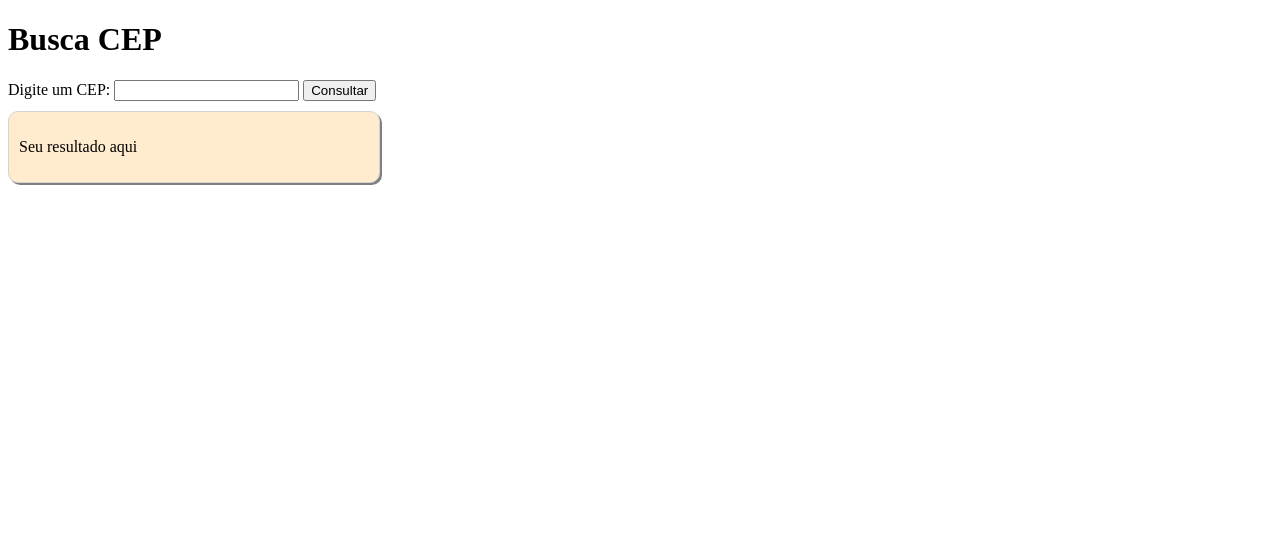
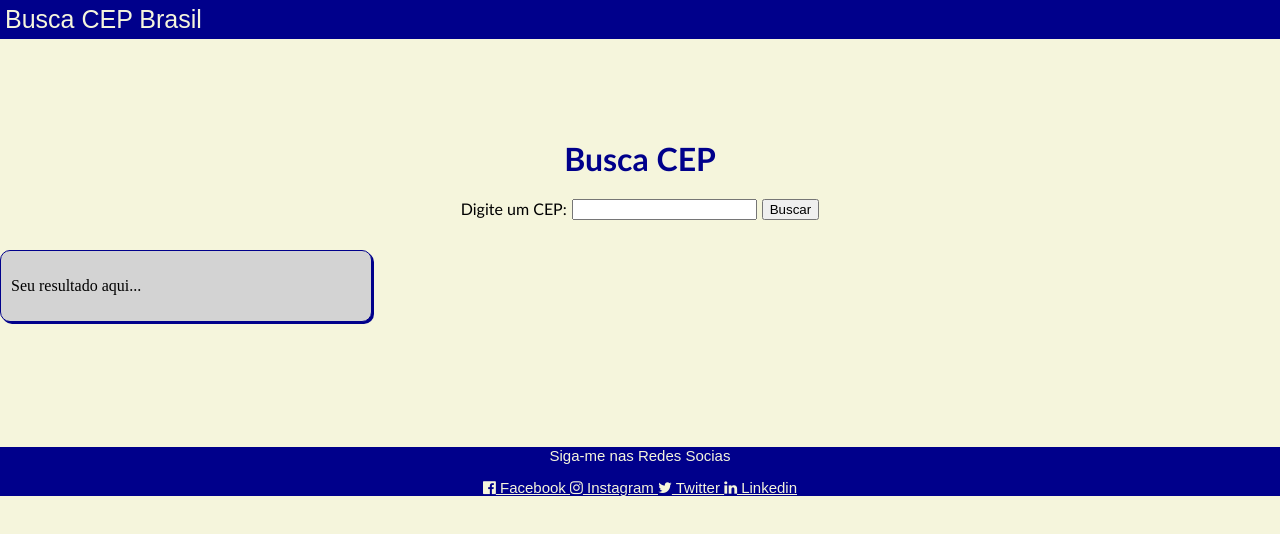
Before and after one commit to thiagoinacioprog/integracao-competencias-profissionais, a plain HTML site: page index.html in a window 1280 px wide. Drawn offline with Linux system fonts and the light colour scheme.

Commit message:
finalizado_mas pode melhorar

```diff
--- a/css/main.css
+++ b/css/main.css
@@ -1,12 +1,64 @@
+.navbar {
+    background-color: darkblue;
+    font-size: 25px;
+    font-family: Arial, Helvetica, sans-serif;
+    color: beige;
+    padding: 5px 5px;
+}
+
+body {
+    display: block;
+    background-color: beige;
+    margin: 0;
+    padding: 0;
+
+}
+
+h1 {
+    display: flex;
+    justify-content: center;
+    margin-top: 100px;
+    color: darkblue;
+    font-family: 'Trebuchet MS', 'Lucida Sans Unicode', 'Lucida Grande', 'Lucida Sans', Arial, sans-serif;
+
+}
+
+#formulario {
+    display: flex;
+    text-align: center;
+    justify-content: center;
+    gap: 5px;
+    font-family: 'Trebuchet MS', 'Lucida Sans Unicode', 'Lucida Grande', 'Lucida Sans', Arial, sans-serif;
+}
+
+#resultado {
+    display: block;
+    justify-content: center;
+    padding: 10px;
+    margin-top: 30px;
+    max-width: 350px;
+    background-color: lightgray;
+    border: 1px solid darkblue;
+    border-radius: 10px;
+    box-shadow: 2px 2px darkblue;
+
+}
+
+footer {
+    text-align: center;
+    margin-top: 125px;
+    background-color: darkblue;
+    color: beige;
+    font-size: 15px;
+    font-family: Arial, Helvetica, sans-serif;
+    pad: 5px;
+}
+
+.social-media {
+    gap: 2px;
+    font-family: Arial, Helvetica, sans-serif;
+    color: beige !important;
+    justify-content: space-evenly;
 
 
-
-#resultado {
-    padding: 10px;
-    margin-top: 10px;
-    max-width: 350px;
-    background-color: blanchedalmond;
-    border: 1px solid lightgray;
-    border-radius: 10px;
-    box-shadow: 2px 2px gray;
 }
--- a/index.html
+++ b/index.html
@@ -1,21 +1,55 @@
 <!DOCTYPE html>
 <html>
+
 <head>
     <meta charset='utf-8'>
     <meta http-equiv='X-UA-Compatible' content='IE=edge'>
     <title>Consulta CEP</title>
     <meta name='viewport' content='width=device-width, initial-scale=1'>
     <link rel='stylesheet' type='text/css' media='screen' href='./css/main.css'>
+    <link rel="stylesheet" href="https://cdnjs.cloudflare.com/ajax/libs/font-awesome/4.7.0/css/font-awesome.min.css" />
 </head>
+
 <body>
-    <h1>Busca CEP</h1>
-    <label>Digite um CEP:</label>
-    <input type="number" id="cep" />
-    <button onclick="consultaEndereco()">Consultar</button>
-    <div id="resultado">
-        <p>Seu resultado aqui</p>
-    </div>
+    <nav class="navbar">Busca CEP Brasil</nav>
+    <main>
+        <h1>Busca CEP</h1>
+        <div id="formulario">
+            <label>Digite um CEP:</label>
+            <input type="number" id="cep" />
+            <button onclick="buscarEndereco()">Buscar</button>
+        </div>
+        <div id="resultado">
+            <p>Seu resultado aqui...</p>
+        </div>
+    </main>
+    <footer>
+        <p>Siga-me nas Redes Socias</p>
+        <div class="social-media">
+            <a href="https://www.facebook.com/" style="color: beige;" target="_blank">
+                <i class="fa fa-facebook-official"></i>
+                Facebook
+            </a>
+
+            <a href="https://www.instagram.com/" style="color: beige;">
+                <i class="fa fa-instagram"></i>
+                Instagram
+            </a>
+
+            <a href="https://twitter.com" style="color: beige;">
+                <i class="fa fa-twitter"></i>
+                Twitter
+            </a>
+
+            <a href="https://br.linkedin.com/" style="color: beige;">
+                <i class="fa fa-linkedin"></i>
+                Linkedin
+            </a>
+        </div>
+
+    </footer>
 
     <script src='./js/main.js'></script>
 </body>
+
 </html>
--- a/js/main.js
+++ b/js/main.js
@@ -1,4 +1,4 @@
-function consultaEndereco() {
+function buscarEndereco() {
     let cep = document.querySelector('#cep').value;
 
     if (cep.length !== 8) {
```
Also changed, not shown: brasil-mapa.png (added), img/postal.jpg (added).
